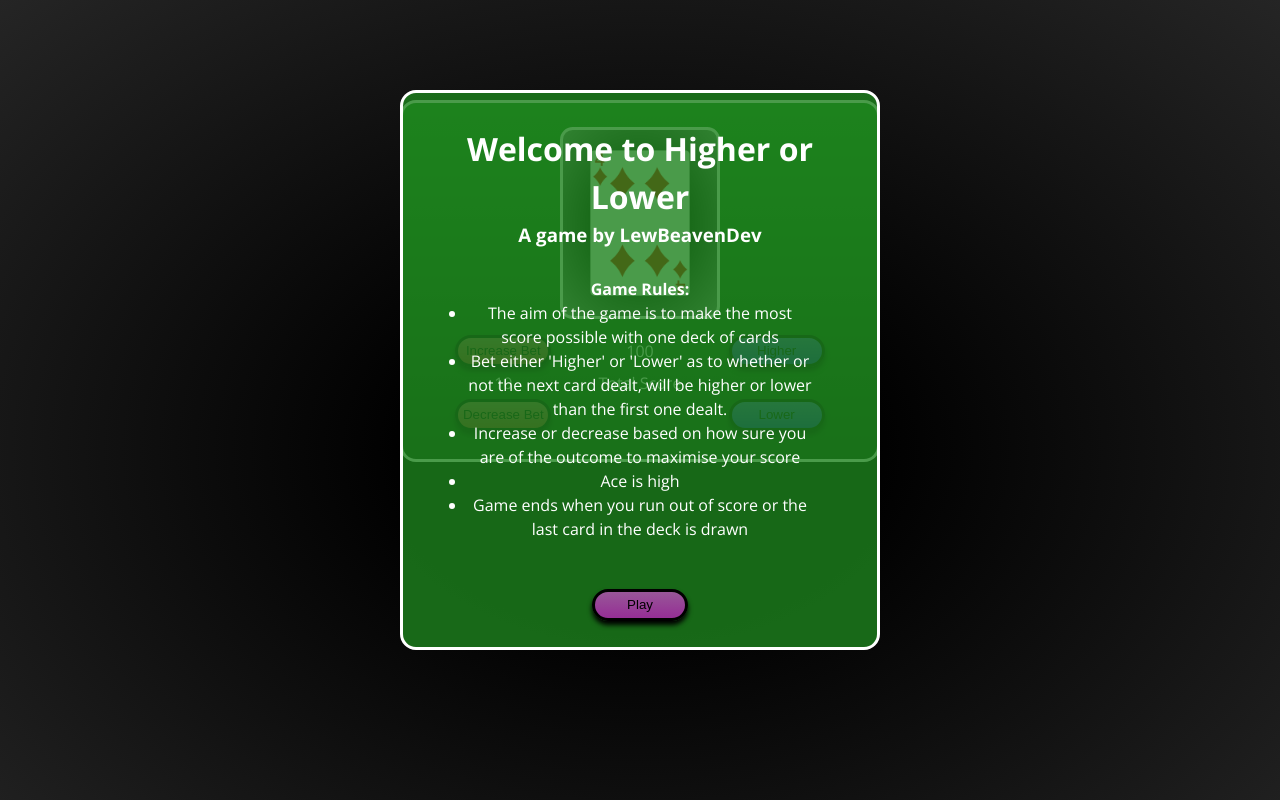
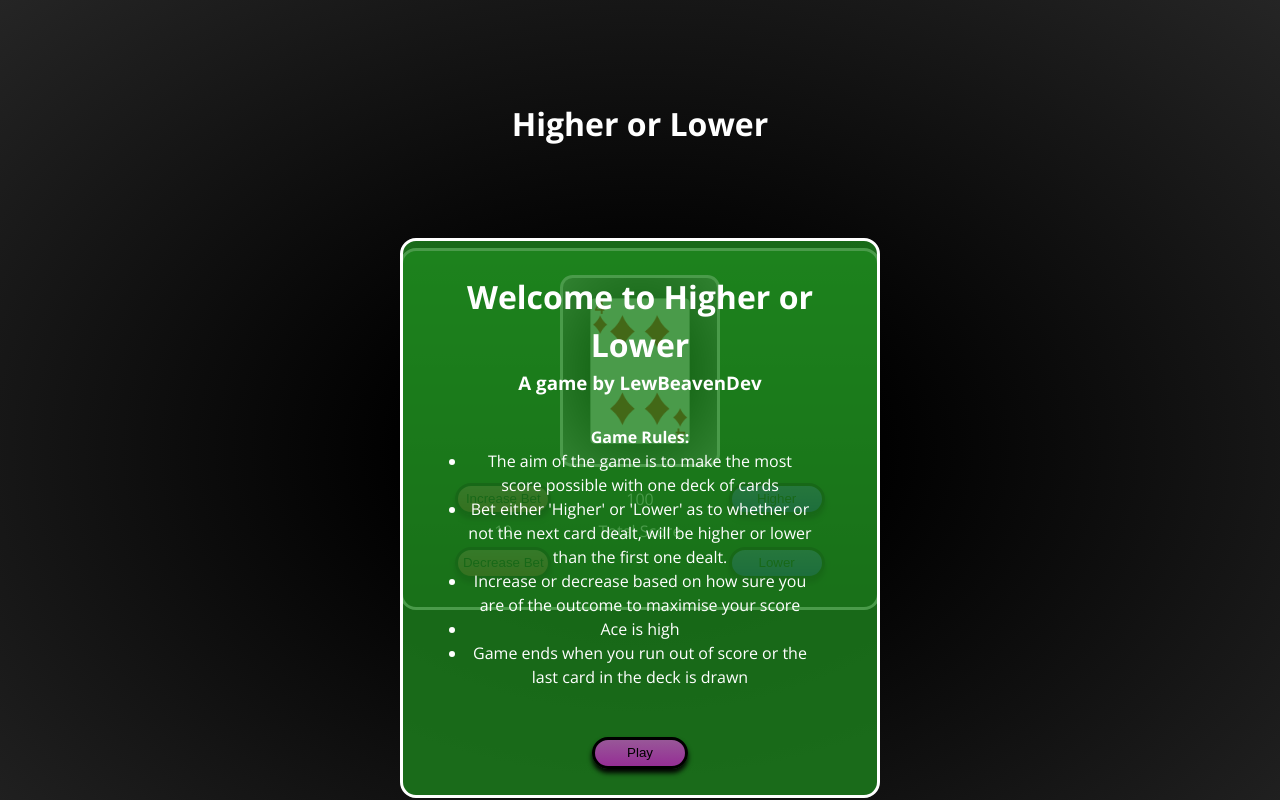
Before and after one commit to LewBeavenDev/Higher-or-Lower, a plain HTML site: page index.html in a window 1280 px wide. Shown: the top 800 px of the page. Drawn offline with nearby package versions, Linux system fonts and the light colour scheme.

Commit message:
Testing again

```diff
--- a/index.html
+++ b/index.html
@@ -16,7 +16,7 @@
     <main>
       <div class="container">
         <div class="title">
-          <h1></h1>
+          <h1>Higher or Lower</h1>
         </div>
         <div class="felt">
           <div class="cardContainer">
```
